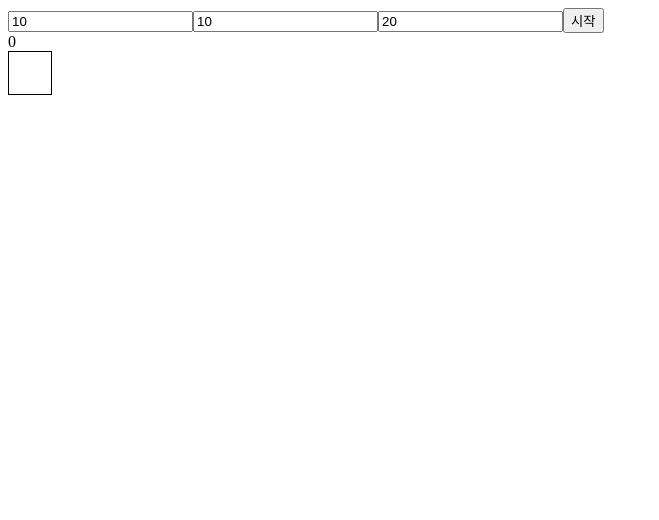
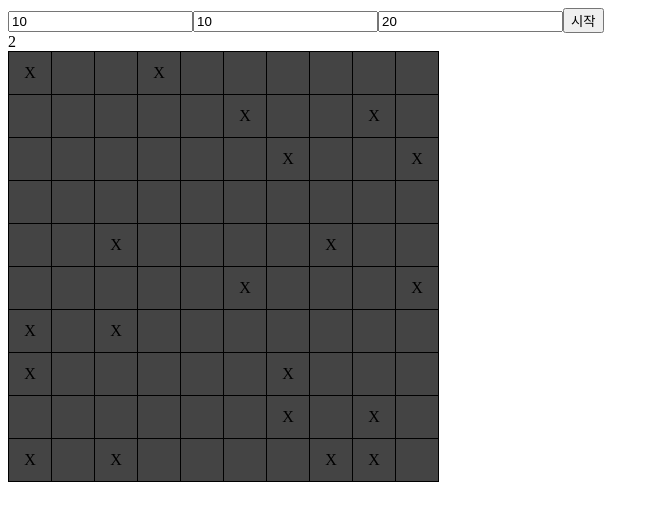
Before and after one commit to hansolparkdev/web_game_project, a React app: page / in a window 1280 px wide. Both pictures are taken after a click on the button "시작". Shown: the top 520 px of the page, without its empty margins (0-659 px from the left). Built offline with nearby package versions, Linux system fonts and the light colour scheme.

Commit message:
web_game_project_first_commit

```diff
--- a/src/Form.jsx
+++ b/src/Form.jsx
@@ -1,9 +1,9 @@
 import React, {
-  useState, Fragment, useCallback, useContext,
+  useState, Fragment, useCallback, useContext, memo,
 } from 'react';
 import { TableContext, START_GAME } from './MineSearch';
 
-const Form = () => {
+const Form = memo(() => {
   const [row, setRow] = useState(10);
   const [cell, setCell] = useState(10);
   const [mine, setMine] = useState(20);
@@ -38,6 +38,6 @@
       <button type="button" onClick={onClickBtn}>시작</button>
     </Fragment>
   );
-};
+});
 
 export default Form;
--- a/src/MineSearch.jsx
+++ b/src/MineSearch.jsx
@@ -1,4 +1,7 @@
-import React, { useReducer, createContext, useMemo } from 'react';
+/* eslint-disable no-case-declarations */
+import React, {
+  useReducer, createContext, useMemo, useEffect, memo,
+} from 'react';
 import MineTable from './MineTable';
 import Form from './Form';
 
@@ -16,12 +19,20 @@
 export const TableContext = createContext({
   tableData: [],
   dispatch: () => {},
+  halted: true,
 });
 
 const initialState = {
   tableData: [],
+  data: {
+    row: 0,
+    cell: 0,
+    mine: 0,
+  },
   timer: 0,
   result: '',
+  halted: true,
+  openedCount: 0,
 };
 
 const plantMine = (row, cell, mine) => {
@@ -52,23 +63,192 @@
 };
 
 export const START_GAME = 'START_GAME';
+export const OPEN_CELL = 'OPEN_CELL';
+export const CLICK_MINE = 'CLICK_MINE';
+export const NORMALIZE_CELL = 'NORMALIZE_CELL';
+export const FLAG_CELL = 'FLAG_CELL';
+export const QUESTION_CELL = 'QUESTION_CELL';
+export const INCREMENT_TIMER = 'INCREMENT_TIMER';
 
 const reducer = (state, action) => {
   switch (action.type) {
-    case START_GAME:
+    case START_GAME: {
+      const { row, cell, mine } = action;
       return {
         ...state,
+        data: {
+          row, cell, mine,
+        },
+        openedCount: 0,
         tableData: plantMine(action.row, action.cell, action.mine),
+        halted: false,
+        timer: 0,
       };
+    }
+    case OPEN_CELL: {
+      const tableData = [...state.tableData];
+      tableData.forEach((row, i) => {
+        tableData[i] = [...row];
+      });
+      const checked = [];
+      let openedCount = 0;
+      const checkAround = (row, cell) => {
+        if (row < 0 || row >= tableData.length || cell < 0 || cell >= tableData[0].length) {
+          return;
+        }
+        if ([
+          CODE.OPEND,
+          CODE.FLAG_MINE,
+          CODE.FLAG,
+          CODE.QUESTION,
+          CODE.QUESTION_MINE,
+        ].includes(tableData[row][cell])) {
+          return;
+        }
+        if (checked.includes(`${row}/${cell}`)) {
+          return;
+        }
+        checked.push(`${row}/${cell}`);
+        let around = [
+          tableData[row][cell - 1], tableData[row][cell + 1],
+        ];
+        if (tableData[row - 1]) {
+          around = around.concat([
+            tableData[row - 1][cell - 1],
+            tableData[row - 1][cell],
+            tableData[row - 1][cell + 1],
+          ]);
+        }
+        if (tableData[row + 1]) {
+          around = around.concat([
+            tableData[row + 1][cell - 1],
+            tableData[row + 1][cell],
+            tableData[row + 1][cell + 1],
+          ]);
+        }
+        const count = around.filter((v) => [
+          CODE.MINE, CODE.FLAG_MINE, CODE.QUESTION_MINE,
+        ].includes(v)).length;
+        // tableData[row][cell] = count;
+        if (count === 0) {
+          if (row > -1) {
+            const near = [];
+            if (row - 1 > -1) {
+              near.push([row - 1, cell - 1]);
+              near.push([row - 1, cell]);
+              near.push([row - 1, cell + 1]);
+            }
+            near.push([row, cell - 1]);
+            near.push([row, cell + 1]);
+            if (row + 1 < tableData.length) {
+              near.push([row + 1, cell - 1]);
+              near.push([row + 1, cell]);
+              near.push([row + 1, cell + 1]);
+            }
+            near.forEach((n) => {
+              if (tableData[n[0]][n[1]] !== CODE.OPENED) {
+                checkAround(n[0], n[1]);
+              }
+            });
+          }
+        }
+        if (tableData[row][cell] === CODE.NORMAL) {
+          openedCount += 1;
+        }
+        tableData[row][cell] = count;
+      };
+      checkAround(action.row, action.cell);
+      let halted = false;
+      let result = '';
+      if (state.data.row * state.data.cell - state.data.mine === state.openedCount + openedCount) {
+        halted = true;
+        result = `${state.timer}초만에 승리했습니다.`;
+      }
+      return {
+        ...state,
+        tableData,
+        openedCount: state.openedCount + openedCount,
+        halted,
+        result,
+      };
+    }
+    case CLICK_MINE: {
+      const tableData = [...state.tableData];
+      tableData[action.row] = [...tableData[action.row]];
+      tableData[action.row][action.cell] = CODE.CLICKED_MINE;
+      return {
+        ...state,
+        tableData,
+        halted: true,
+      };
+    }
+    case FLAG_CELL: {
+      const tableData = [...state.tableData];
+      tableData[action.row] = [...tableData[action.row]];
+      if (tableData[action.row][action.cell] === CODE.MINE) {
+        tableData[action.row][action.cell] = CODE.FLAG_MINE;
+      } else {
+        tableData[action.row][action.cell] = CODE.FLAG;
+      }
+      return {
+        ...state,
+        tableData,
+      };
+    }
+    case QUESTION_CELL: {
+      const tableData = [...state.tableData];
+      tableData[action.row] = [...tableData[action.row]];
+      if (tableData[action.row][action.cell] === CODE.FLAG_MINE) {
+        tableData[action.row][action.cell] = CODE.QUESTION_MINE;
+      } else {
+        tableData[action.row][action.cell] = CODE.QUESTION;
+      }
+      return {
+        ...state,
+        tableData,
+      };
+    }
+    case NORMALIZE_CELL: {
+      const tableData = [...state.tableData];
+      tableData[action.row] = [...tableData[action.row]];
+      if (tableData[action.row][action.cell] === CODE.QUESTION_MINE) {
+        tableData[action.row][action.cell] = CODE.MINE;
+      } else {
+        tableData[action.row][action.cell] = CODE.NORMAL;
+      }
+      return {
+        ...state,
+        tableData,
+      };
+    }
+    case INCREMENT_TIMER: {
+      return {
+        ...state,
+        timer: state.timer + 1,
+      };
+    }
     default:
       return state;
   }
 };
-const MineSearch = () => {
+const MineSearch = memo(() => {
   const [state, dispatch] = useReducer(reducer, initialState);
-  const { tableData, timer, result } = state;
-  const value = useMemo(() => ({ tableData, dispatch }), [tableData]);
+  const {
+    tableData, timer, result, halted,
+  } = state;
+  const value = useMemo(() => ({ tableData, halted, dispatch }), [tableData, halted]);
 
+  useEffect(() => {
+    let intervalTimer;
+    if (halted === false) {
+      intervalTimer = setInterval(() => {
+        dispatch({ type: INCREMENT_TIMER });
+      }, 1000);
+    }
+    return () => {
+      clearInterval(intervalTimer);
+    };
+  }, [halted === true]);
   return (
     <TableContext.Provider value={value}>
       <Form />
@@ -77,6 +257,6 @@
       <div>{result}</div>
     </TableContext.Provider>
   );
-};
+});
 
 export default MineSearch;
--- a/src/MineTable.jsx
+++ b/src/MineTable.jsx
@@ -1,15 +1,18 @@
-import React from 'react';
+import React, { useContext, memo } from 'react';
 import MineTr from './MineTr';
+import { TableContext } from './MineSearch';
 
-const MineTable = () => {
-  console.log('table');
+const MineTable = memo(() => {
+  const { tableData } = useContext(TableContext);
   return (
     <table>
       <tbody>
-        <MineTr />
+        {Array(tableData.length).fill().map((tr, i) => (
+          <MineTr key={i} rowIndex={i} />
+        ))}
       </tbody>
     </table>
   );
-};
+});
 
 export default MineTable;
--- a/src/MineTd.jsx
+++ b/src/MineTd.jsx
@@ -1,10 +1,117 @@
-import React from 'react';
+/* eslint-disable no-useless-return */
+/* eslint-disable jsx-a11y/no-noninteractive-element-interactions */
+/* eslint-disable jsx-a11y/click-events-have-key-events */
+import React, {
+  useContext, useCallback, memo, useMemo,
+} from 'react';
+import {
+  TableContext, CODE, OPEN_CELL, CLICK_MINE, FLAG_CELL, QUESTION_CELL, NORMALIZE_CELL,
+} from './MineSearch';
 
-const MineTd = () => {
-  console.log('td');
-  return (
-    <td />
-  );
+const getTdStyle = (code) => {
+  switch (code) {
+    case CODE.NORMAL:
+    case CODE.MINE:
+      return {
+        background: '#444',
+      };
+    case CODE.CLICKED_MINE:
+    case CODE.OPEND:
+      return {
+        background: 'white',
+      };
+    case CODE.FLAG_MINE:
+    case CODE.FLAG:
+      return {
+        background: 'red',
+      };
+    case CODE.QUESTION:
+    case CODE.QUESTION_MINE:
+      return {
+        background: 'yellow',
+      };
+    default:
+      return {
+        background: 'white',
+      };
+  }
 };
 
+const getTdText = (code) => {
+  switch (code) {
+    case CODE.NORMAL:
+      return '';
+    case CODE.MINE:
+      return 'X';
+    case CODE.CLICKED_MINE:
+      return '펑';
+    case CODE.FLAG_MINE:
+    case CODE.FLAG:
+      return '!';
+    case CODE.QUESTION:
+    case CODE.QUESTION_MINE:
+      return '?';
+    default:
+      return code || '';
+  }
+};
+const MineTd = memo(({ rowIndex, cellIndex }) => {
+  const { tableData, dispatch, halted } = useContext(TableContext);
+  const onClickTd = useCallback(() => {
+    console.log('td rendered');
+    if (halted) {
+      return;
+    }
+    switch (tableData[rowIndex][cellIndex]) {
+      case CODE.OPEND:
+      case CODE.FLAG:
+      case CODE.FLAG_MINE:
+      case CODE.QUESTION:
+      case CODE.QUESTION_MINE:
+        return;
+      case CODE.NORMAL:
+        dispatch({ type: OPEN_CELL, row: rowIndex, cell: cellIndex });
+        return;
+      case CODE.MINE:
+        dispatch({ type: CLICK_MINE, row: rowIndex, cell: cellIndex });
+        return;
+      default:
+        return;
+    }
+  }, [tableData[rowIndex][cellIndex], halted]);
+
+  const onRightClickTd = useCallback((e) => {
+    if (halted) {
+      return;
+    }
+    e.preventDefault();
+    switch (tableData[rowIndex][cellIndex]) {
+      case CODE.NORMAL:
+      case CODE.MINE:
+        dispatch({ type: FLAG_CELL, row: rowIndex, cell: cellIndex });
+        return;
+      case CODE.FLAG:
+      case CODE.FLAG_MINE:
+        dispatch({ type: QUESTION_CELL, row: rowIndex, cell: cellIndex });
+        return;
+      case CODE.QUESTION:
+      case CODE.QUESTION_MINE:
+        dispatch({ type: NORMALIZE_CELL, row: rowIndex, cell: cellIndex });
+        return;
+      default:
+        return;
+    }
+  }, [tableData[rowIndex][cellIndex], halted]);
+
+  return useMemo(() => (
+    <td
+      style={getTdStyle(tableData[rowIndex][cellIndex])}
+      onClick={onClickTd}
+      onContextMenu={onRightClickTd}
+    >
+      {getTdText(tableData[rowIndex][cellIndex])}
+    </td>
+  ), [tableData[rowIndex][cellIndex]]);
+});
+
 export default MineTd;
--- a/src/MineTr.jsx
+++ b/src/MineTr.jsx
@@ -1,13 +1,17 @@
-import React from 'react';
+import React, { useContext, memo } from 'react';
 import MineTd from './MineTd';
+import { TableContext } from './MineSearch';
 
-const MineTr = () => {
-  console.log('tr');
+const MineTr = memo(({ rowIndex }) => {
+  const { tableData } = useContext(TableContext);
+  // console.log('tr');
   return (
     <tr>
-      <MineTd />
+      {tableData[0] && Array(tableData[0].length).fill().map((td, i) => (
+        <MineTd key={i} rowIndex={rowIndex} cellIndex={i} />
+      ))}
     </tr>
   );
-};
+});
 
 export default MineTr;
```
Also changed, not shown: .eslintrc.js.
